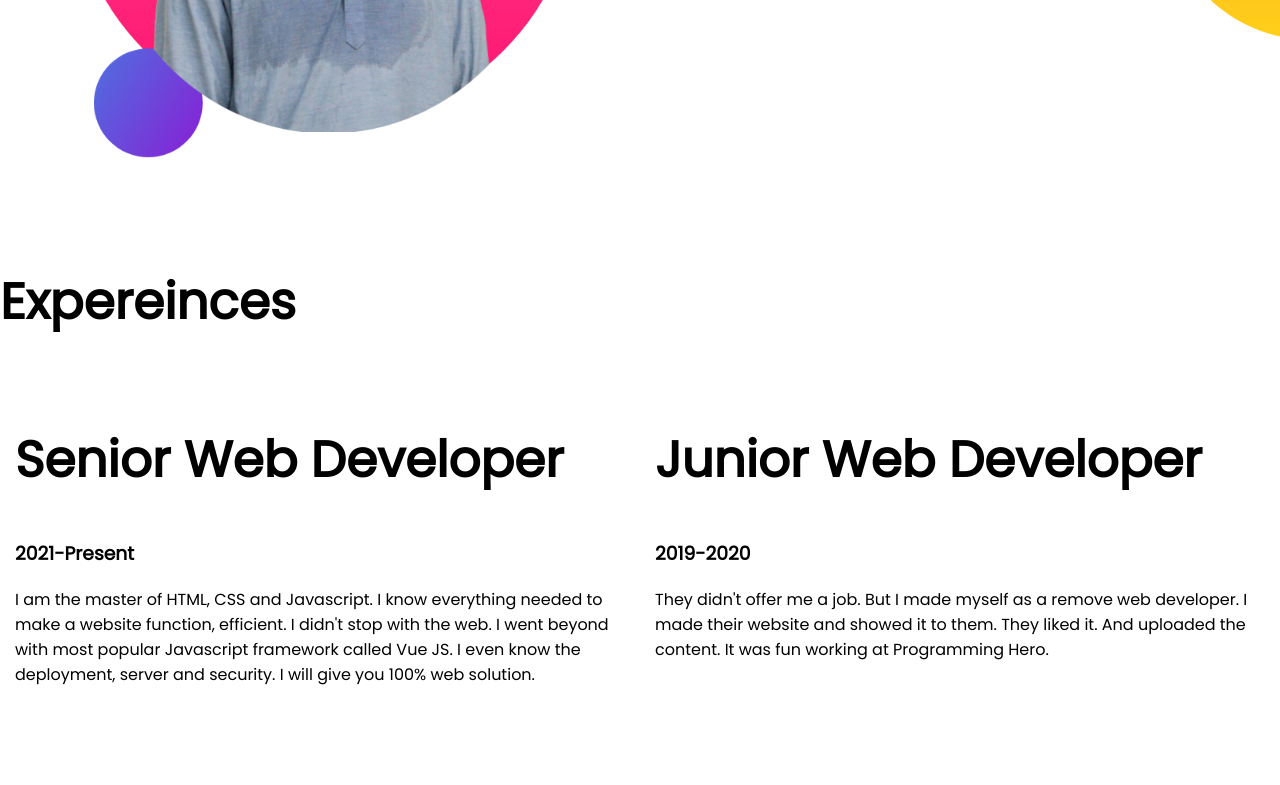
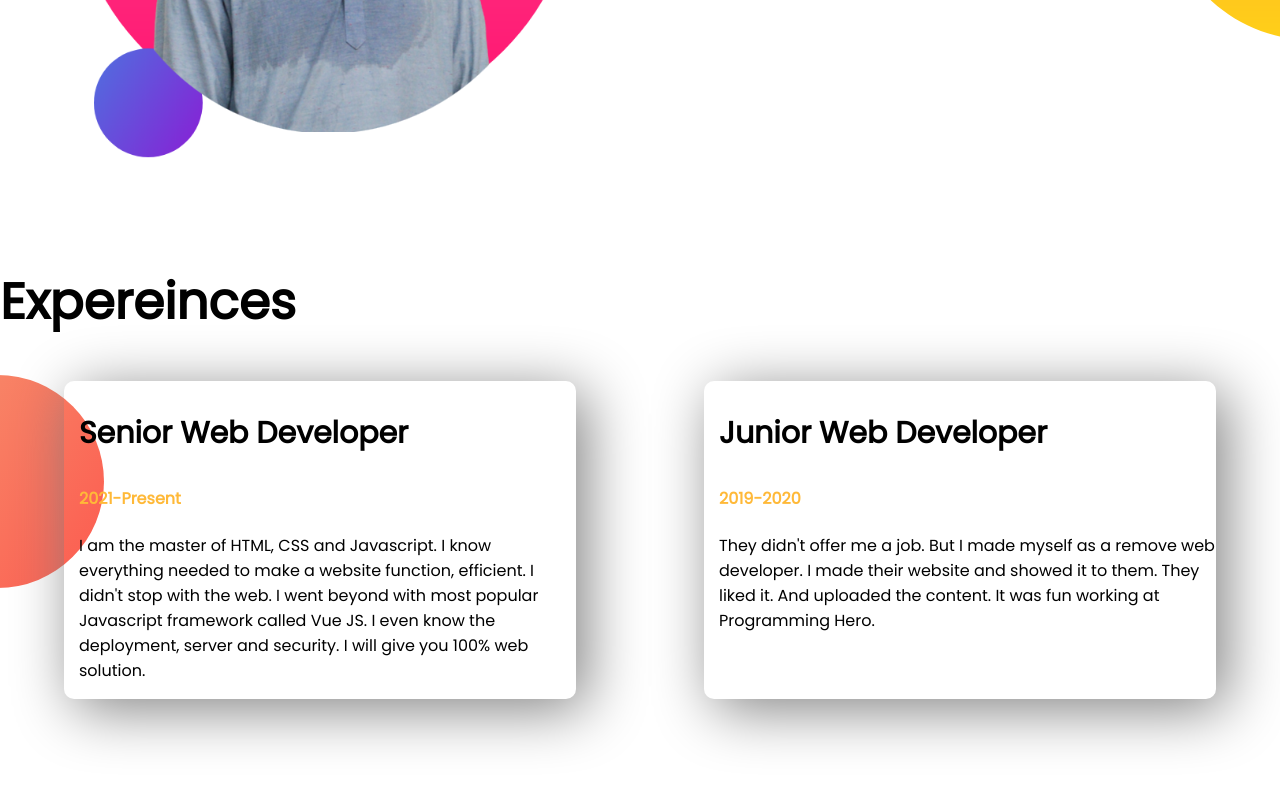
Before and after one commit to saifulhaque015/portfolio, a plain HTML site: page index.html in a window 1280 px wide. Shown: the part 1048-1833 px from the top of the page. Drawn offline with Linux system fonts and the light colour scheme.

Commit message:
experience area completed

```diff
--- a/index.html
+++ b/index.html
@@ -53,9 +53,9 @@
     <section class="expereince-area">
         <h1>Expereinces</h1>
         <div class="flexible-container">
-            <div class="half-width">
-                <h1>Senior Web Developer</h1>
-                <h3>2021-Present</h3>
+            <div class="expereince-list">
+                <h3>Senior Web Developer</h3>
+                <h4 class="author-color">2021-Present</h4>
                 <p>
                     I am the master of HTML, CSS and Javascript. I know everything needed to make a website function,
                     efficient. I didn't stop with the web. I went beyond with most popular Javascript framework called
@@ -63,9 +63,9 @@
                     JS. I even know the deployment, server and security. I will give you 100% web solution.
                 </p>
             </div>
-            <div class="half-width">
-                <h1>Junior Web Developer</h1>
-                <h3>2019-2020</h3>
+            <div class="expereince-list">
+                <h3>Junior Web Developer</h3>
+                <h4 class="author-color">2019-2020</h4>
                 <p>
                     They didn't offer me a job. But I made myself as a remove web developer. I made their website and
                     showed
--- a/style.css
+++ b/style.css
@@ -41,3 +41,19 @@ h1{
 h2{
     margin-top: 100px;
 }
+h3{
+    font-size: 30px;
+}
+.expereince-list{
+    width: 40%;
+    box-shadow: 10px 10px 60px gray;
+    margin-left: 5%;
+    margin-right: 5%;
+    padding-left: 15px;
+    border-radius: 10px;
+}
+.expereince-area{
+    background-image: url(images/exp-bg.png);
+    background-repeat: no-repeat;
+    background-position: left;
+}
```
